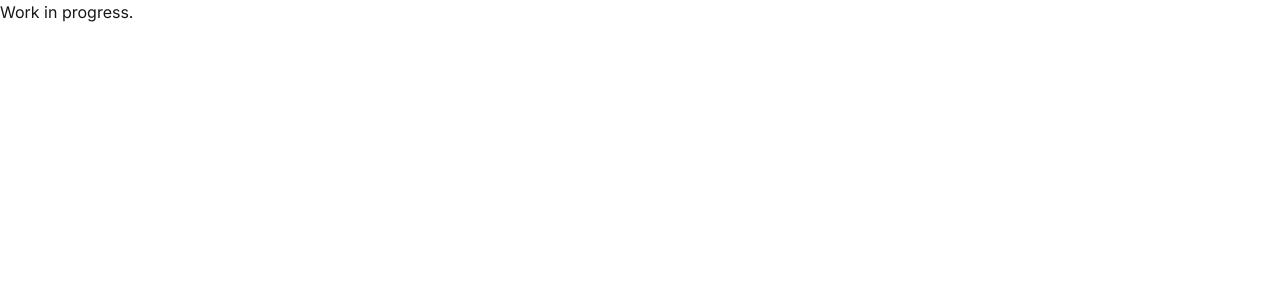
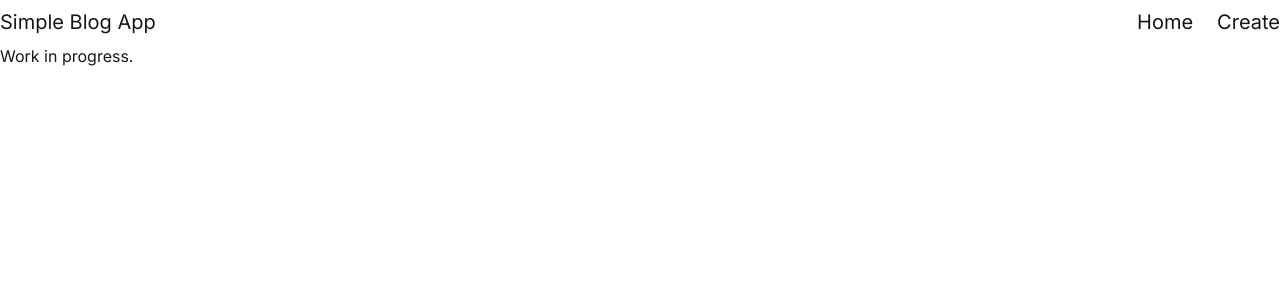
Before and after one commit to ahmedskulj00/simple-blog-app, a Next.js app: page / in a window 1280 px wide. Shown: the top 300 px of the page. Built offline with nearby package versions, Linux system fonts and the light colour scheme.

Commit message:
Making Header component

```diff
--- a/src/app/layout.tsx
+++ b/src/app/layout.tsx
@@ -1,6 +1,7 @@
 import type { Metadata } from "next";
 import "../styles/globals.css";
 import { Inter } from "next/font/google";
+import Header from "@/components/Header";
 
 export const metadata: Metadata = {
   title: "Simple Blog App",
@@ -16,7 +17,10 @@ export default function RootLayout({
 }>) {
   return (
     <html lang="en">
-      <body className={`${inter.className} antialiased`}>{children}</body>
+      <body className={`${inter.className} antialiased`}>
+        <Header />
+        {children}
+      </body>
     </html>
   );
 }
--- /dev/null
+++ b/src/components/Header.tsx
@@ -0,0 +1,34 @@
+"use client";
+
+import { HEADER_NAV_LINKS } from "@/constants/constants";
+import Link from "next/link";
+import { usePathname } from "next/navigation";
+
+const Header = () => {
+  const pathname = usePathname();
+  return (
+    <header className="h-11">
+      <nav className="max-w-7xl mx-auto flex justify-between items-center h-full text-xl">
+        <h1>Simple Blog App</h1>
+        <div className="flex gap-6">
+          {HEADER_NAV_LINKS.map((link) => {
+            const isActive = pathname === link.href;
+            return (
+              <Link
+                key={link.id}
+                href={link.href}
+                className={`hover:border-b border-white ${
+                  isActive ? "border-b" : ""
+                }`}
+              >
+                {link.name}
+              </Link>
+            );
+          })}
+        </div>
+      </nav>
+    </header>
+  );
+};
+
+export default Header;
--- /dev/null
+++ b/src/constants/constants.ts
@@ -0,0 +1,12 @@
+export const HEADER_NAV_LINKS = [
+  {
+    id: crypto.randomUUID(),
+    name: "Home",
+    href: "/",
+  },
+  {
+    id: crypto.randomUUID(),
+    name: "Create",
+    href: "/blog/create",
+  },
+];
```
